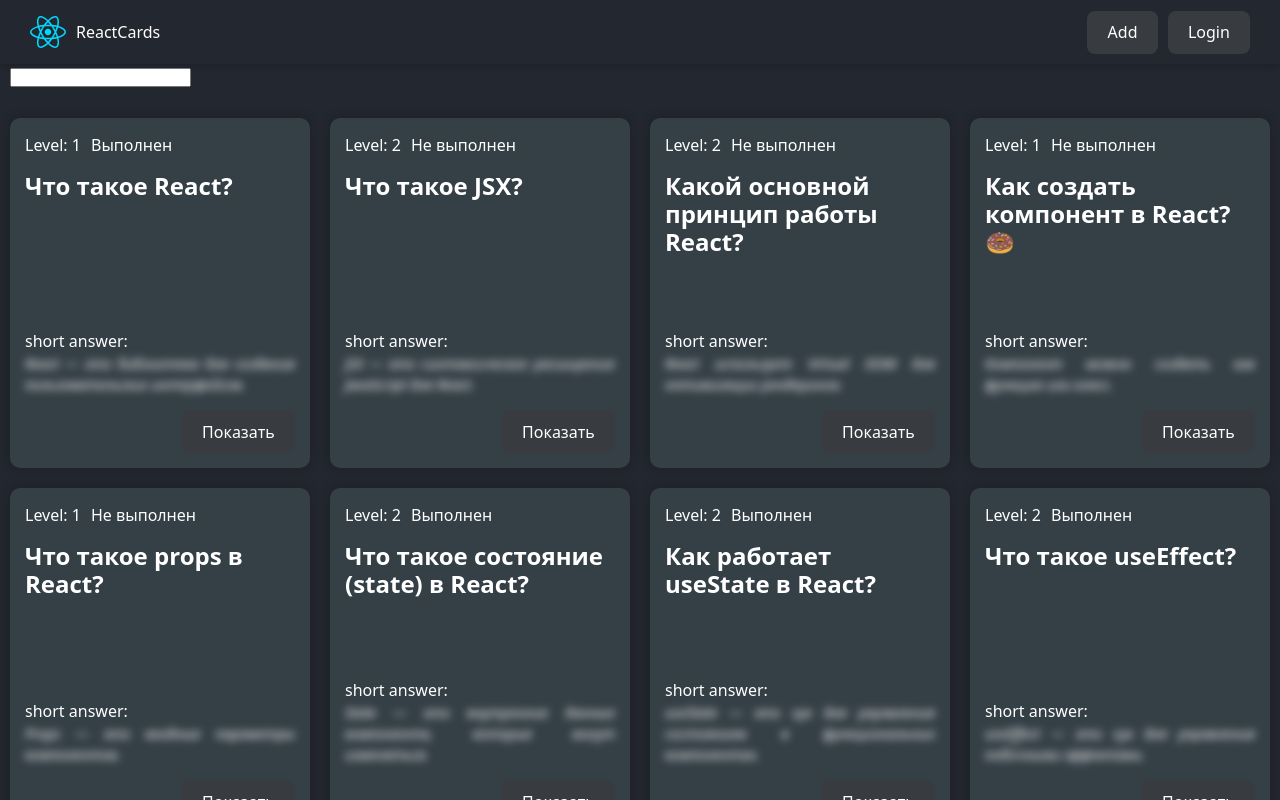
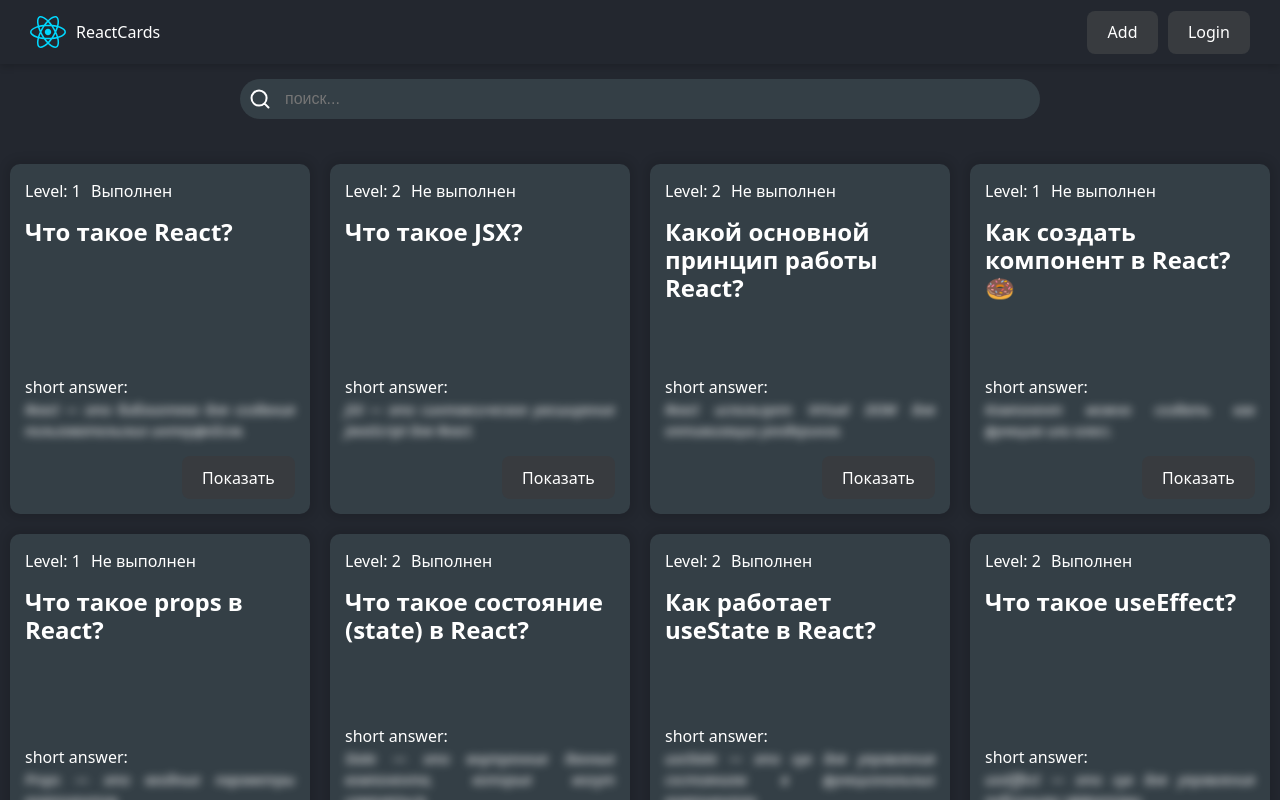
Before and after one commit to VladRevucki/React-App, a React (Vite) app: page / in a window 1280 px wide. Built offline with nearby package versions, Linux system fonts and the light colour scheme; data requests are answered from the project's data file.

Commit message:
icons, searchInput

```diff
--- a/src/components/Loader/Loader.module.css
+++ b/src/components/Loader/Loader.module.css
@@ -1,3 +1,13 @@
+.backdrop {
+	position: fixed;
+	inset: 0;
+	background: rgba(0, 0, 0, 0.4);
+	z-index: 999;
+	display: flex;
+	justify-content: center;
+	align-items: center;
+}
+
 .loader {
 	width: 48px;
 	height: 48px;
@@ -51,13 +61,3 @@
 		transform: rotate(-360deg);
 	}
 }
-
-.backdrop {
-	position: fixed;
-	inset: 0;
-	background: rgba(0, 0, 0, 0.4);
-	z-index: 999;
-	display: flex;
-	justify-content: center;
-	align-items: center;
-}
--- /dev/null
+++ b/src/components/SearchInput/SearchInput.jsx
@@ -0,0 +1,23 @@
+import { useId } from "react"
+import cls from "./SearchInput.module.css"
+import { SearchIcon } from "../icons"
+
+export const SearchInput = ({ value, onChange }) => {
+	const inputId = useId()
+
+	return (
+		<div className={cls.inputContainer}>
+			<label htmlFor={inputId}>
+				<SearchIcon className={cls.searchIcon} />
+			</label>
+			<input
+				type="text"
+				id={inputId}
+				className={cls.input}
+				value={value}
+				placeholder="поиск..."
+				onChange={onChange}
+			/>
+		</div>
+	)
+}
--- /dev/null
+++ b/src/components/SearchInput/SearchInput.module.css
@@ -0,0 +1,24 @@
+.inputContainer {
+	width: 100%;
+	height: 40px;
+	border-radius: 20px;
+	background-color: var(--card-bg-color);
+	position: relative;
+}
+
+.searchIcon {
+	position: absolute;
+	top: 10px;
+	left: 10px;
+}
+
+.input {
+	width: 100%;
+	height: 100%;
+	padding: 12px 12px 12px 45px;
+	border: none;
+	outline: none;
+	background-color: transparent;
+	font-size: 16px;
+	color: var(--text-color);
+}
--- /dev/null
+++ b/src/components/SearchInput/index.jsx
@@ -0,0 +1 @@
+export { SearchInput } from "./SearchInput"
--- /dev/null
+++ b/src/components/icons.jsx
@@ -0,0 +1,15 @@
+export const SearchIcon = props => {
+	return (
+		<svg width="20px" height="20px" viewBox="0 0 20 20" {...props}>
+			<path
+				d="M14.386 14.386l4.0877 4.0877-4.0877-4.0877c-2.9418 2.9419-7.7115 2.9419-10.6533 0-2.9419-2.9418-2.9419-7.7115 0-10.6533 2.9418-2.9419 7.7115-2.9419 10.6533 0 2.9419 2.9418 2.9419 7.7115 0 10.6533z"
+				stroke="currentColor"
+				fill="none"
+				stroke-width="2"
+				fill-rule="evenodd"
+				stroke-linecap="round"
+				stroke-linejoin="round"
+			></path>
+		</svg>
+	)
+}
--- a/src/pages/HomePage/HomePage.jsx
+++ b/src/pages/HomePage/HomePage.jsx
@@ -5,6 +5,7 @@
 import { QuestionCardList } from "../../components/QuestionCardList"
 import { Loader } from "../../components/Loader"
 import { useFetch } from "../../hooks/useFetch"
+import { SearchInput } from "../../components/SearchInput"
 
 export const HomePage = () => {
 	const [questions, setQuestions] = useState([])
@@ -51,7 +52,9 @@
 
 	return (
 		<>
-			<input type="text" value={searchValue} onChange={onSearchChangeHandler} />
+			<div className={cls.controlsContainer}>
+				<SearchInput value={searchValue} onChange={onSearchChangeHandler} />
+			</div>
 			{isLoading && <Loader />}
 			{error && <p>{error}</p>}
 			<QuestionCardList cards={questions} />
--- a/src/pages/HomePage/HomePage.module.css
+++ b/src/pages/HomePage/HomePage.module.css
@@ -0,0 +1,10 @@
+.controlsContainer {
+	width: 100%;
+	max-width: 800px;
+	margin: 0 auto;
+	padding: 15px 0;
+	display: flex;
+	justify-content: center;
+	align-items: center;
+	gap: 10px;
+}
```
